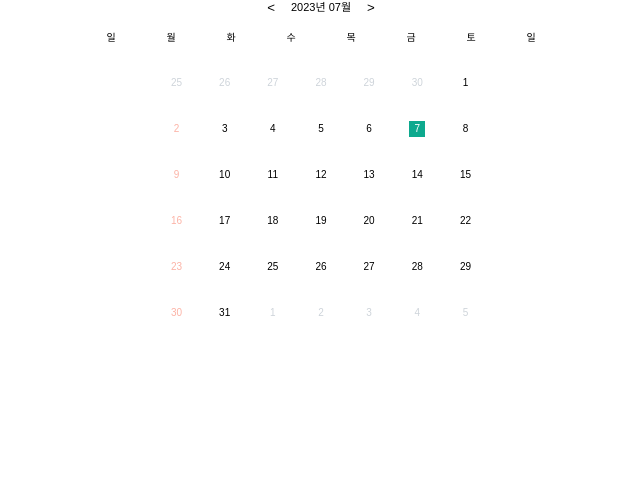
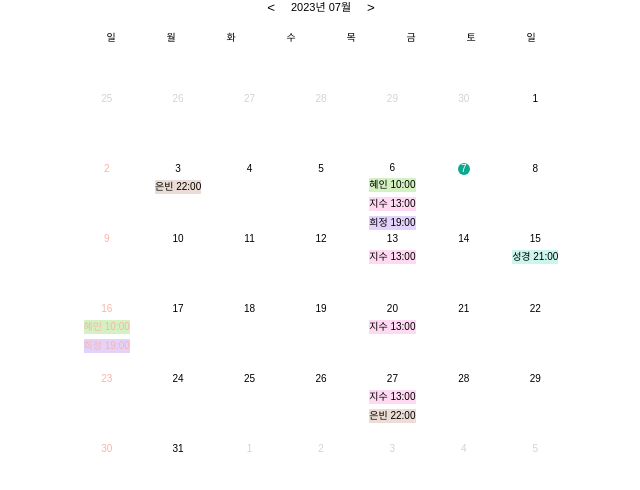
Before and after one commit to Gwasuwon-shot/web-pre-task, a React (Vite) app: page /hye-in in a window 1280 px wide. Shown: the top 490 px of the page, without its empty margins (319-959 px from the left). Built offline with nearby package versions, Linux system fonts and the light colour scheme; a web font is replaced by a local one.

Commit message:
[ feat ] 학생들에 따라 색 다르게

```diff
--- a/src/components/hyein/Days.tsx
+++ b/src/components/hyein/Days.tsx
@@ -1,18 +1,36 @@
 import React from "react";
 import styled from "styled-components";
-import { format, endOfMonth, endOfWeek, startOfMonth, startOfWeek, addDays, isSameDay, isSunday } from "date-fns";
+import {
+  parse,
+  format,
+  endOfMonth,
+  endOfWeek,
+  startOfMonth,
+  startOfWeek,
+  addDays,
+  isSameDay,
+  isSunday,
+} from "date-fns";
+
+import { SCHEDULE_DATA, COLOR_DATA } from "../../mocks/data";
 
 interface DaysProps {
   currentMonth: Date;
   selectedDate: Date;
-  onClickDate: (date: Date) => void;
+  // onClickDate: (date: Date) => void;
 }
 
-export default function Days({ currentMonth, selectedDate, onClickDate }: DaysProps) {
+export default function Days({ currentMonth, selectedDate }: DaysProps) {
   const monthStart = startOfMonth(currentMonth);
   const monthEnd = endOfMonth(monthStart);
   const startDate = startOfWeek(monthStart);
   const endDate: Date = endOfWeek(monthEnd);
+  const scheduleData = SCHEDULE_DATA.map((item) => ({
+    ...item,
+    date: item.date.map((data) => parse(data, "yyyy.MM.dd", new Date())),
+  }));
+
+  const sortedScheduleData = scheduleData.sort((a, b) => a.time.localeCompare(b.time));
 
   const rows: React.ReactNode[] = [];
   let days: React.ReactNode[] = [];
@@ -22,15 +40,21 @@ export default function Days({ currentMonth, selectedDate, onClickDate }: DaysPr
   while (day <= endDate) {
     for (let i = 0; i < 7; i++) {
       formattedDate = format(day, "d");
-      const cloneDay = day;
       const sunDay = isSunday(day);
+      const daySchedule = sortedScheduleData.filter((item) => item.date.some((date) => isSameDay(date, day)));
+
       days.push(
-        <Day
-          key={day.toString()}
-          onClick={() => onClickDate(cloneDay)}
-          $issameday={isSameDay(day, selectedDate)}
-          $issunday={sunDay}>
-          <DayText $isnotvalid={format(currentMonth, "M") !== format(day, "M")}>{formattedDate}</DayText>
+        <Day key={day.toString()} $issunday={sunDay}>
+          <DayText
+            $issameday={isSameDay(day, selectedDate)}
+            $isnotvalid={format(currentMonth, "M") !== format(day, "M")}>
+            {formattedDate}
+          </DayText>
+          {daySchedule.map((schedule) => (
+            <ScheduleWrapper key={schedule.id} $student={schedule.student}>
+              {schedule.student} {schedule.time.slice(0, 5)}
+            </ScheduleWrapper>
+          ))}
         </Day>,
       );
       day = addDays(day, 1);
@@ -46,8 +70,8 @@ const Wrapper = styled.section`
   display: flex;
   align-items: center;
   justify-content: center;
-  margin-top: 3.2rem;
-  gap: 30px;
+  margin-top: 5rem;
+  gap: 2rem;
   flex-direction: column;
 `;
 
@@ -55,36 +79,89 @@ const DaysWrapper = styled.article`
   display: flex;
   align-items: center;
   justify-content: space-between;
-  gap: 3.2rem;
-  width: 30.5rem;
+  gap: 2rem;
+  width: 48rem;
   cursor: pointer;
 `;
 
-interface DayProps {
-  $issameday: boolean;
+interface DayProp {
   $issunday: boolean;
 }
 
-const Day = styled.article<DayProps>`
+const Day = styled.article<DayProp>`
+  display: flex;
+  align-items: center;
+  flex-direction: column;
+  height: 5rem;
+  width: 30rem;
+
+  ${({ $issunday }) => `
+    ${$issunday ? "color: #FCB3A6" : undefined}
+  `};
+`;
+
+interface DayTextProps {
+  $isnotvalid: boolean;
+  $issameday: boolean;
+}
+
+const DayText = styled.p<DayTextProps>`
   display: flex;
   align-items: center;
   justify-content: center;
+  width: 1.2rem;
+  height: 1.2rem;
 
-  width: 1.6rem;
-  height: 1.6rem;
-
-  ${({ $issameday, $issunday }) => `
-    ${$issameday ? "color: white; background-color: #0DA98E;  border-radius: 50% " : ""}
-    ${$issunday ? "color: #FCB3A6" : undefined}
-  `}
+  ${({ $isnotvalid, $issameday }) => `
+    ${$isnotvalid ? "color: #CED4DA" : ""}
+    ${$issameday ? "color: white; background-color: #0DA98E; border-radius: 50%; " : ""}
+  `};
 `;
 
-interface DayTextProp {
-  $isnotvalid: boolean;
+interface ScheduleWrapper {
+  $student: string;
 }
 
-const DayText = styled.p<DayTextProp>`
-  ${({ $isnotvalid }) => `
-    ${$isnotvalid ? "color: #CED4DA" : ""}
-  `}
+const ScheduleWrapper = styled.p<ScheduleWrapper>`
+  display: flex;
+  justify-content: center;
+  align-items: center;
+  flex-direction: column;
+  margin-top: 0.5rem;
+
+  padding: 0.2rem 0;
+
+  ${({ $student }) => {
+    switch ($student) {
+      case "지수":
+        return `
+          background-color: #FFD9F2
+        `;
+        break;
+
+      case "희정":
+        return `
+          background-color:#E3D2FA`;
+        break;
+
+      case "혜인":
+        return `
+            background-color:#D3F1C1`;
+        break;
+
+      case "성경":
+        return `
+          background-color: #CCF5ED
+        `;
+        break;
+
+      case "은빈":
+        return `
+          background-color:#EBDDD5 `;
+        break;
+
+      default:
+        return undefined;
+    }
+  }}
 `;
```
